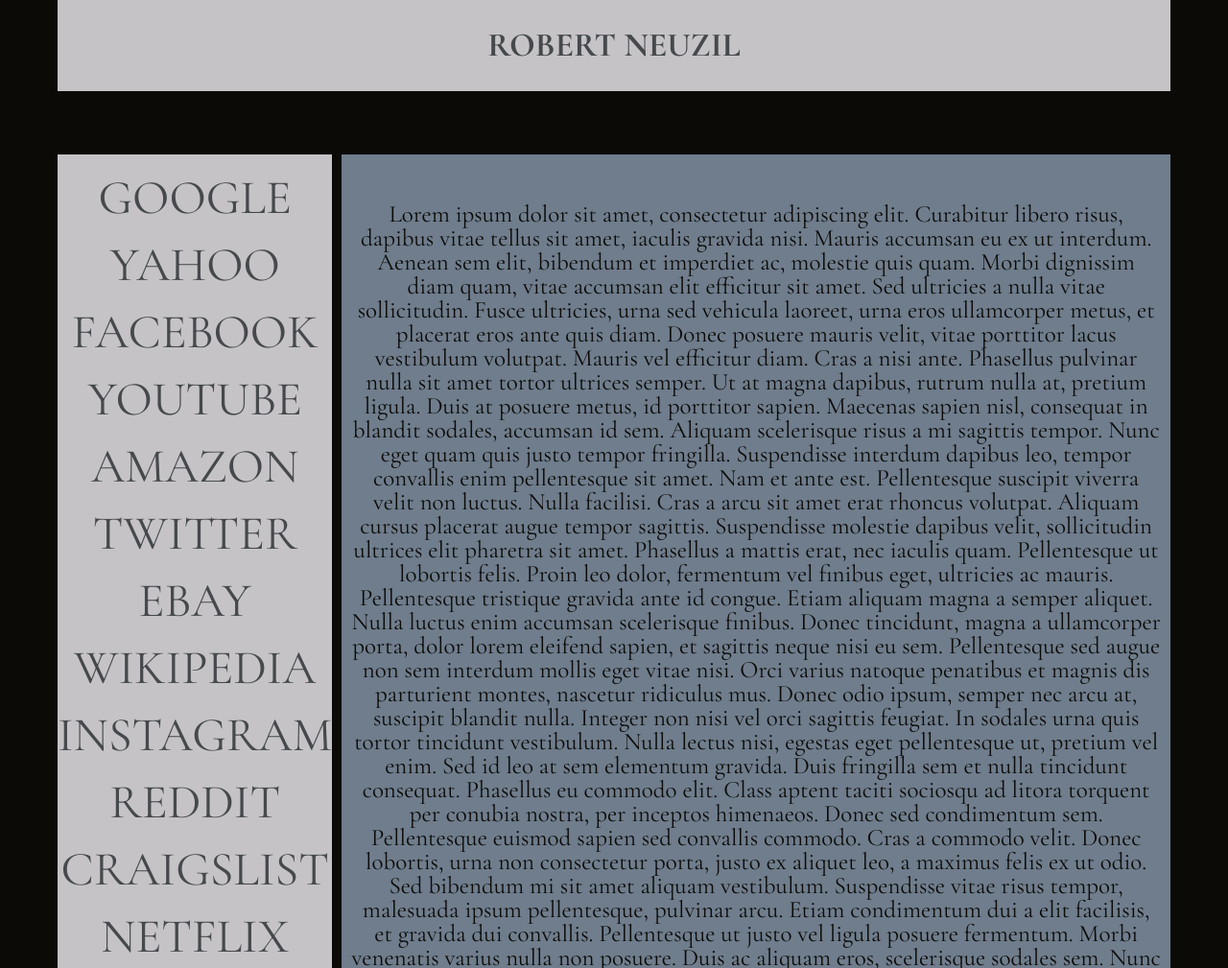
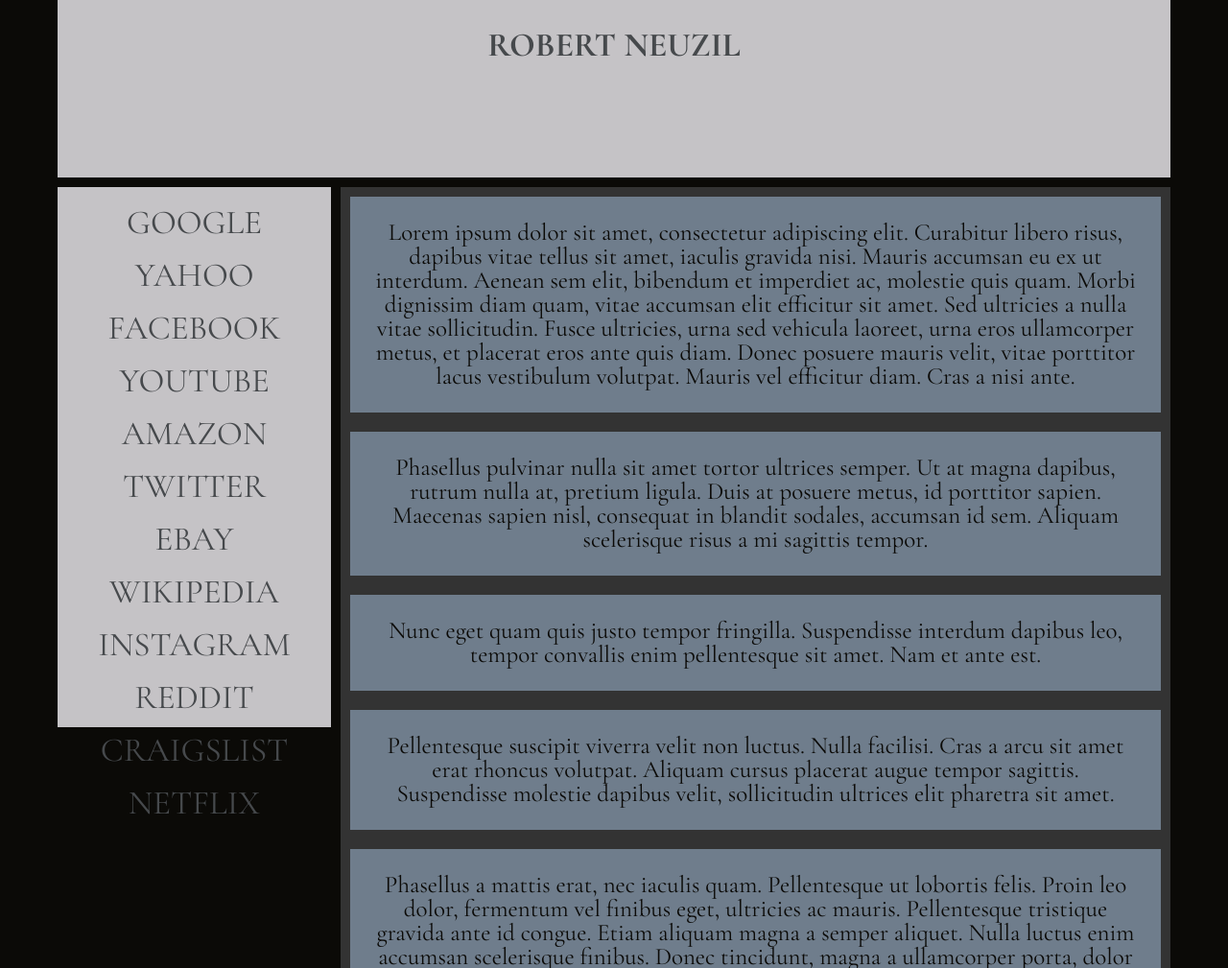
Before and after one commit to RobertNeuzil/htmlfiles, a plain HTML site: page CSSGRID/index.html in a window 1280 px wide. Shown: the top 1009 px of the page at 96% size. Drawn offline with nearby package versions, Linux system fonts and the light colour scheme.

Commit message:
css nested grid

```diff
--- a/CSSGRID/index.html
+++ b/CSSGRID/index.html
@@ -13,15 +13,15 @@
 	<div class="header"> <h1> ROBERT NEUZIL </h1></div>
 
 
-	<div class="main"> <p>Lorem ipsum dolor sit amet, consectetur adipiscing elit. Curabitur libero risus, dapibus vitae tellus sit amet, iaculis gravida nisi. Mauris accumsan eu ex ut interdum. Aenean sem elit, bibendum et imperdiet ac, molestie quis quam. Morbi dignissim diam quam, vitae accumsan elit efficitur sit amet. Sed ultricies a nulla vitae sollicitudin. Fusce ultricies, urna sed vehicula laoreet, urna eros ullamcorper metus, et placerat eros ante quis diam. Donec posuere mauris velit, vitae porttitor lacus vestibulum volutpat. Mauris vel efficitur diam. Cras a nisi ante.
+	<div class="main"> <p>Lorem ipsum dolor sit amet, consectetur adipiscing elit. Curabitur libero risus, dapibus vitae tellus sit amet, iaculis gravida nisi. Mauris accumsan eu ex ut interdum. Aenean sem elit, bibendum et imperdiet ac, molestie quis quam. Morbi dignissim diam quam, vitae accumsan elit efficitur sit amet. Sed ultricies a nulla vitae sollicitudin. Fusce ultricies, urna sed vehicula laoreet, urna eros ullamcorper metus, et placerat eros ante quis diam. Donec posuere mauris velit, vitae porttitor lacus vestibulum volutpat. Mauris vel efficitur diam. Cras a nisi ante.</p>
+	<p>
+	Phasellus pulvinar nulla sit amet tortor ultrices semper. Ut at magna dapibus, rutrum nulla at, pretium ligula. Duis at posuere metus, id porttitor sapien. Maecenas sapien nisl, consequat in blandit sodales, accumsan id sem. Aliquam scelerisque risus a mi sagittis tempor.  <p> Nunc eget quam quis justo tempor fringilla. Suspendisse interdum dapibus leo, tempor convallis enim pellentesque sit amet. Nam et ante est. </p>
 
-	Phasellus pulvinar nulla sit amet tortor ultrices semper. Ut at magna dapibus, rutrum nulla at, pretium ligula. Duis at posuere metus, id porttitor sapien. Maecenas sapien nisl, consequat in blandit sodales, accumsan id sem. Aliquam scelerisque risus a mi sagittis tempor. Nunc eget quam quis justo tempor fringilla. Suspendisse interdum dapibus leo, tempor convallis enim pellentesque sit amet. Nam et ante est.
-
-	Pellentesque suscipit viverra velit non luctus. Nulla facilisi. Cras a arcu sit amet erat rhoncus volutpat. Aliquam cursus placerat augue tempor sagittis. Suspendisse molestie dapibus velit, sollicitudin ultrices elit pharetra sit amet. Phasellus a mattis erat, nec iaculis quam. Pellentesque ut lobortis felis. Proin leo dolor, fermentum vel finibus eget, ultricies ac mauris. Pellentesque tristique gravida ante id congue. Etiam aliquam magna a semper aliquet. Nulla luctus enim accumsan scelerisque finibus. Donec tincidunt, magna a ullamcorper porta, dolor lorem eleifend sapien, et sagittis neque nisi eu sem. Pellentesque sed augue non sem interdum mollis eget vitae nisi. Orci varius natoque penatibus et magnis dis parturient montes, nascetur ridiculus mus.
-
-	Donec odio ipsum, semper nec arcu at, suscipit blandit nulla. Integer non nisi vel orci sagittis feugiat. In sodales urna quis tortor tincidunt vestibulum. Nulla lectus nisi, egestas eget pellentesque ut, pretium vel enim. Sed id leo at sem elementum gravida. Duis fringilla sem et nulla tincidunt consequat. Phasellus eu commodo elit. Class aptent taciti sociosqu ad litora torquent per conubia nostra, per inceptos himenaeos. Donec sed condimentum sem. Pellentesque euismod sapien sed convallis commodo. Cras a commodo velit. Donec lobortis, urna non consectetur porta, justo ex aliquet leo, a maximus felis ex ut odio. Sed bibendum mi sit amet aliquam vestibulum.
-
-	Suspendisse vitae risus tempor, malesuada ipsum pellentesque, pulvinar arcu. Etiam condimentum dui a elit facilisis, et gravida dui convallis. Pellentesque ut justo vel ligula posuere fermentum. Morbi venenatis varius nulla non posuere. Duis ac aliquam eros, scelerisque sodales sem. Nunc ante ipsum, maximus sit amet tristique a, pulvinar non mauris. Aenean sit amet nisi ut tellus aliquam imperdiet sit amet ac mauris. Vestibulum egestas sapien nec nisl faucibus congue. Maecenas quis massa porta, tristique lorem ut, egestas justo. </p></div>
+	<p>Pellentesque suscipit viverra velit non luctus. Nulla facilisi. Cras a arcu sit amet erat rhoncus volutpat. Aliquam cursus placerat augue tempor sagittis. Suspendisse molestie dapibus velit, sollicitudin ultrices elit pharetra sit amet. </p> <p> Phasellus a mattis erat, nec iaculis quam. Pellentesque ut lobortis felis. Proin leo dolor, fermentum vel finibus eget, ultricies ac mauris. Pellentesque tristique gravida ante id congue. Etiam aliquam magna a semper aliquet. Nulla luctus enim accumsan scelerisque finibus. Donec tincidunt, magna a ullamcorper porta, dolor lorem eleifend sapien, et sagittis neque nisi eu sem. Pellentesque sed augue non sem interdum mollis eget vitae nisi. Orci varius natoque penatibus et magnis dis parturient montes, nascetur ridiculus mus.
+    </p> <p>
+	Donec odio ipsum, semper nec arcu at, suscipit blandit nulla. Integer non nisi vel orci sagittis feugiat. In sodales urna quis tortor tincidunt vestibulum. Nulla lectus nisi, egestas eget pellentesque ut, pretium vel enim. Sed id leo at sem elementum gravida. Duis fringilla sem et nulla tincidunt consequat. Phasellus eu commodo elit. Class aptent taciti </p> <p> sociosqu ad litora torquent per conubia nostra, per inceptos himenaeos. Donec sed condimentum sem. Pellentesque euismod sapien sed convallis commodo. Cras a commodo velit. Donec lobortis, urna non consectetur porta, justo ex aliquet leo, a maximus felis ex ut odio. Sed bibendum mi sit amet aliquam vestibulum. </p>
+	<p>
+	Suspendisse vitae risus tempor, malesuada ipsum pellentesque, pulvinar arcu. Etiam condimentum dui a elit facilisis, et gravida dui convallis. </p> <p> Pellentesque ut justo vel ligula posuere fermentum. Morbi venenatis varius nulla non posuere. Duis ac aliquam eros, scelerisque sodales sem. Nunc ante ipsum, maximus sit amet tristique a, pulvinar non mauris. Aenean sit amet nisi ut tellus aliquam imperdiet sit amet ac mauris. Vestibulum egestas sapien nec nisl faucibus congue. Maecenas quis massa porta, tristique lorem ut, egestas justo. </p> </div>
 
 
 
--- a/CSSGRID/style.css
+++ b/CSSGRID/style.css
@@ -131,7 +131,7 @@
 .grid{
 	display: grid;
 	grid-template-columns: 1fr 2fr 1fr;
-	grid-template-rows: 1fr 2fr 2fr 2fr 2fr 1fr;
+	grid-template-rows: 10% 10% 20% 50% 10%;
 	color: #46494C;
 	text-align: center;
 	margin-left: 60px;
@@ -145,7 +145,7 @@
 	grid-column-end: 4;
 	padding: 30px;
 	font-size: 35px;
-	max-height: 35px;
+
 
 }
 
@@ -159,22 +159,28 @@
 }
 
 .main p{
-	margin-top: 50px;
-	margin-left: 10px;
-	margin-right: 10px;
+
+
+
+	display: grid;
+	padding: 1em;
+	border: #333 10px solid;
+	grid-gap: 20px;
 }
+
+
 
 .leftstuff{
 	grid-column-start: 1;
 	grid-column-end: 2;
 	grid-row-start: 2;
-	grid-row-end: 5;
+	grid-row-end: 4;
 
 }
 
 .leftstuff li{
 	padding-top: 20px;
-	font-size: 50px;
+	font-size: 35px;
 	list-style: none;
 
 }
```
